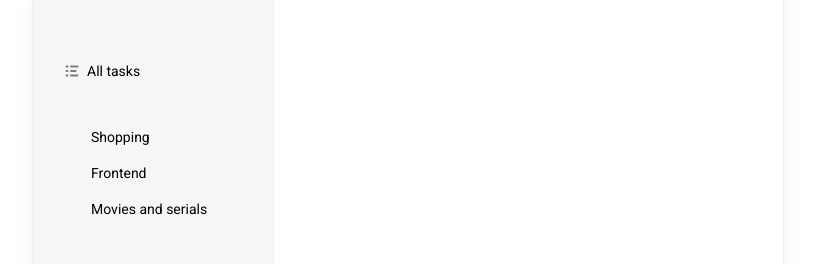
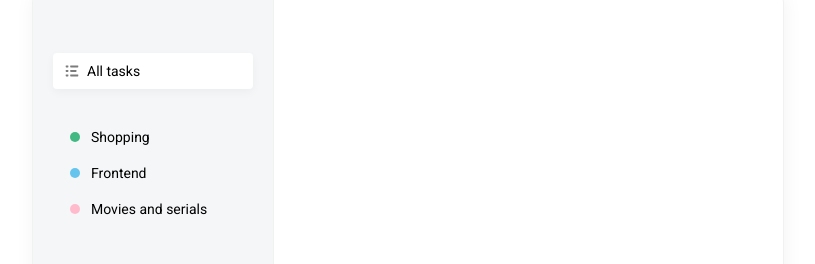
Before and after one commit to VadimKorobec/React-todo-list, a React (Create React App) app: page / in a window 1280 px wide. Shown: the part 142-406 px from the top of the page, without its empty margins (232-1047 px from the left). Built offline with nearby package versions, Linux system fonts and the light colour scheme.

Commit message:
Update App.jsx

```diff
--- a/src/components/App.jsx
+++ b/src/components/App.jsx
@@ -10,21 +10,22 @@ export const App = () => {
             {
               icon: <img src={listSvg} alt="list icon" />,
               name: 'All tasks',
+              active: true,
             },
           ]}
         />
         <List
           items={[
             {
-              color: '#42B883',
+              color: 'green',
               name: 'Shopping',
             },
             {
-              color: '#64C4ED',
+              color: 'blue',
               name: 'Frontend',
             },
             {
-              color: '#FFBBCC',
+              color: 'pink',
               name: 'Movies and serials',
             },
           ]}
```
